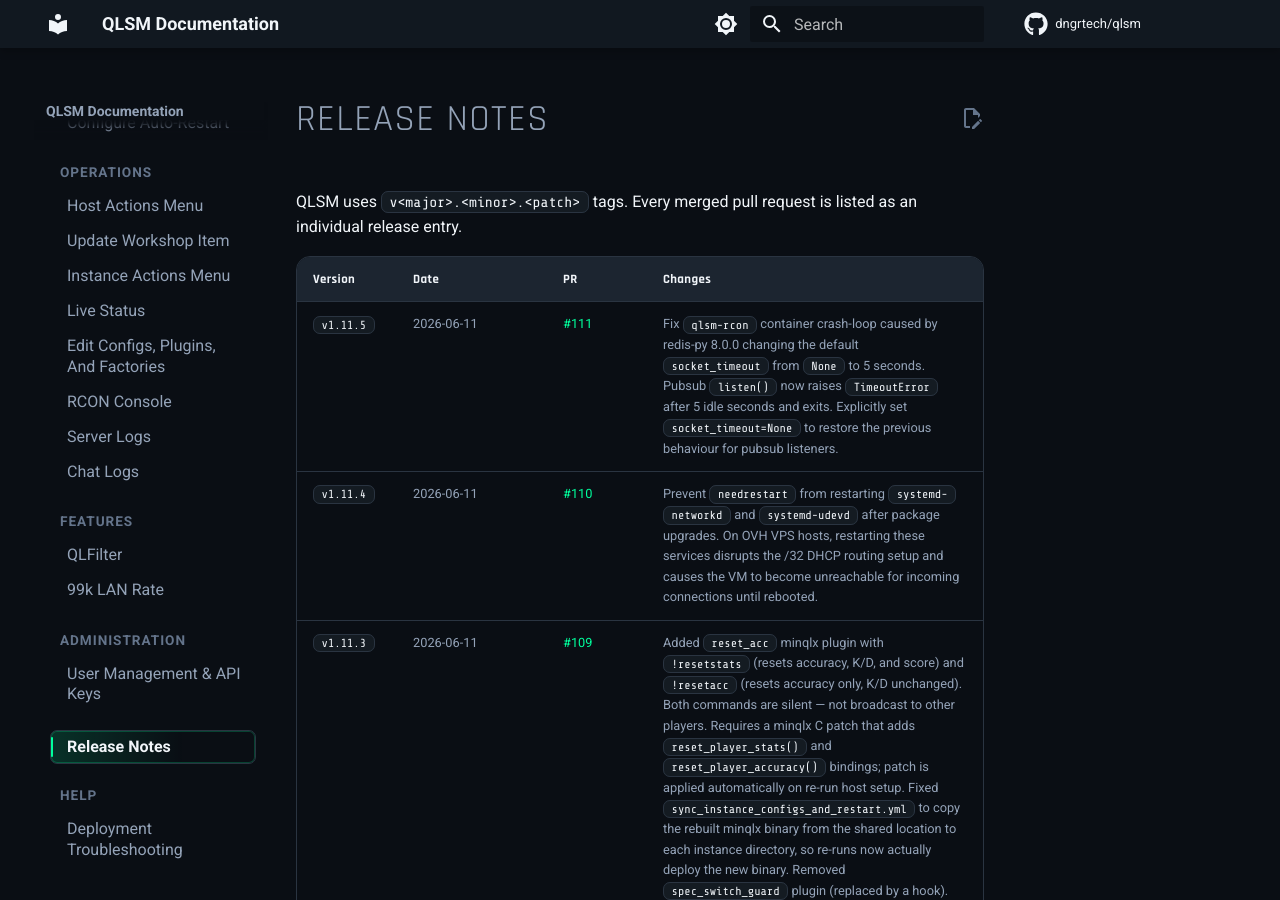
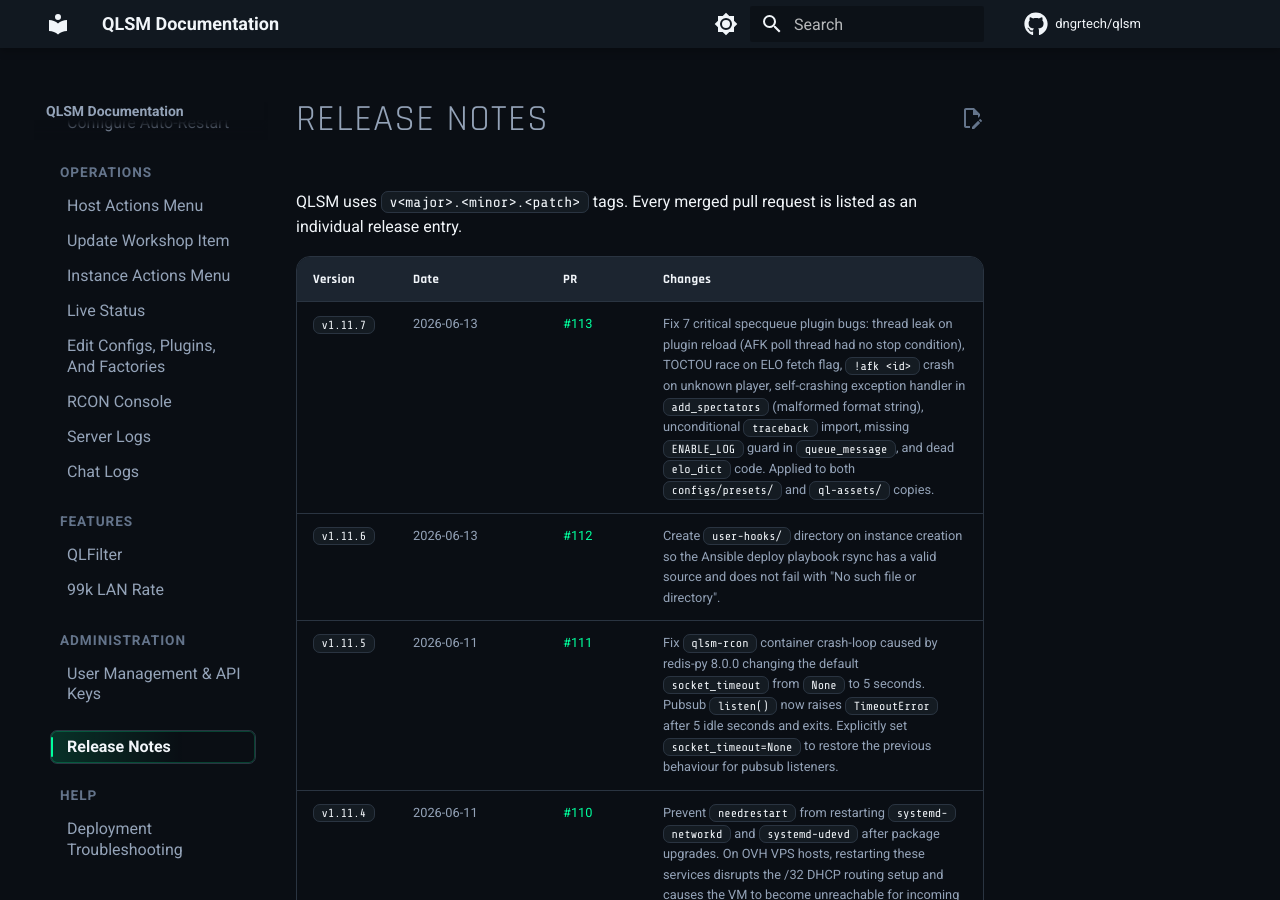
Before and after one commit to dngrtech/qlsm, an MkDocs documentation site: the page built from docs/user/releases.md, in a window 1280 px wide and 900 px high. Built offline with MkDocs 1.6.1 and Material for MkDocs 9.7.7, drawn with Linux system fonts in a browser that asks for light colours; comment, search, counter and statistics services are not loaded.

Commit message:
chore: bump version to 1.11.7

```diff
--- a/docs/user/releases.md
+++ b/docs/user/releases.md
@@ -4,6 +4,8 @@ QLSM uses `v<major>.<minor>.<patch>` tags. Every merged pull request is listed a
 
 | Version | Date | PR | Changes |
 | --- | --- | --- | --- |
+| `v1.11.7` | 2026-06-13 | [#113](https://github.com/dngrtech/qlsm/pull/113) | Fix 7 critical specqueue plugin bugs: thread leak on plugin reload (AFK poll thread had no stop condition), TOCTOU race on ELO fetch flag, `!afk <id>` crash on unknown player, self-crashing exception handler in `add_spectators` (malformed format string), unconditional `traceback` import, missing `ENABLE_LOG` guard in `queue_message`, and dead `elo_dict` code. Applied to both `configs/presets/` and `ql-assets/` copies. |
+| `v1.11.6` | 2026-06-13 | [#112](https://github.com/dngrtech/qlsm/pull/112) | Create `user-hooks/` directory on instance creation so the Ansible deploy playbook rsync has a valid source and does not fail with "No such file or directory". |
 | `v1.11.5` | 2026-06-11 | [#111](https://github.com/dngrtech/qlsm/pull/111) | Fix `qlsm-rcon` container crash-loop caused by redis-py 8.0.0 changing the default `socket_timeout` from `None` to 5 seconds. Pubsub `listen()` now raises `TimeoutError` after 5 idle seconds and exits. Explicitly set `socket_timeout=None` to restore the previous behaviour for pubsub listeners. |
 | `v1.11.4` | 2026-06-11 | [#110](https://github.com/dngrtech/qlsm/pull/110) | Prevent `needrestart` from restarting `systemd-networkd` and `systemd-udevd` after package upgrades. On OVH VPS hosts, restarting these services disrupts the /32 DHCP routing setup and causes the VM to become unreachable for incoming connections until rebooted. |
 | `v1.11.3` | 2026-06-11 | [#109](https://github.com/dngrtech/qlsm/pull/109) | Added `reset_acc` minqlx plugin with `!resetstats` (resets accuracy, K/D, and score) and `!resetacc` (resets accuracy only, K/D unchanged). Both commands are silent — not broadcast to other players. Requires a minqlx C patch that adds `reset_player_stats()` and `reset_player_accuracy()` bindings; patch is applied automatically on re-run host setup. Fixed `sync_instance_configs_and_restart.yml` to copy the rebuilt minqlx binary from the shared location to each instance directory, so re-runs now actually deploy the new binary. Removed `spec_switch_guard` plugin (replaced by a hook). |
--- a/docs/user/version.json
+++ b/docs/user/version.json
@@ -1,4 +1,4 @@
 {
-  "latest": "1.11.5",
+  "latest": "1.11.7",
   "releaseNotesUrl": "https://dngrtech.github.io/qlsm/releases/"
 }
```
Also changed, not shown: 1 other file.
